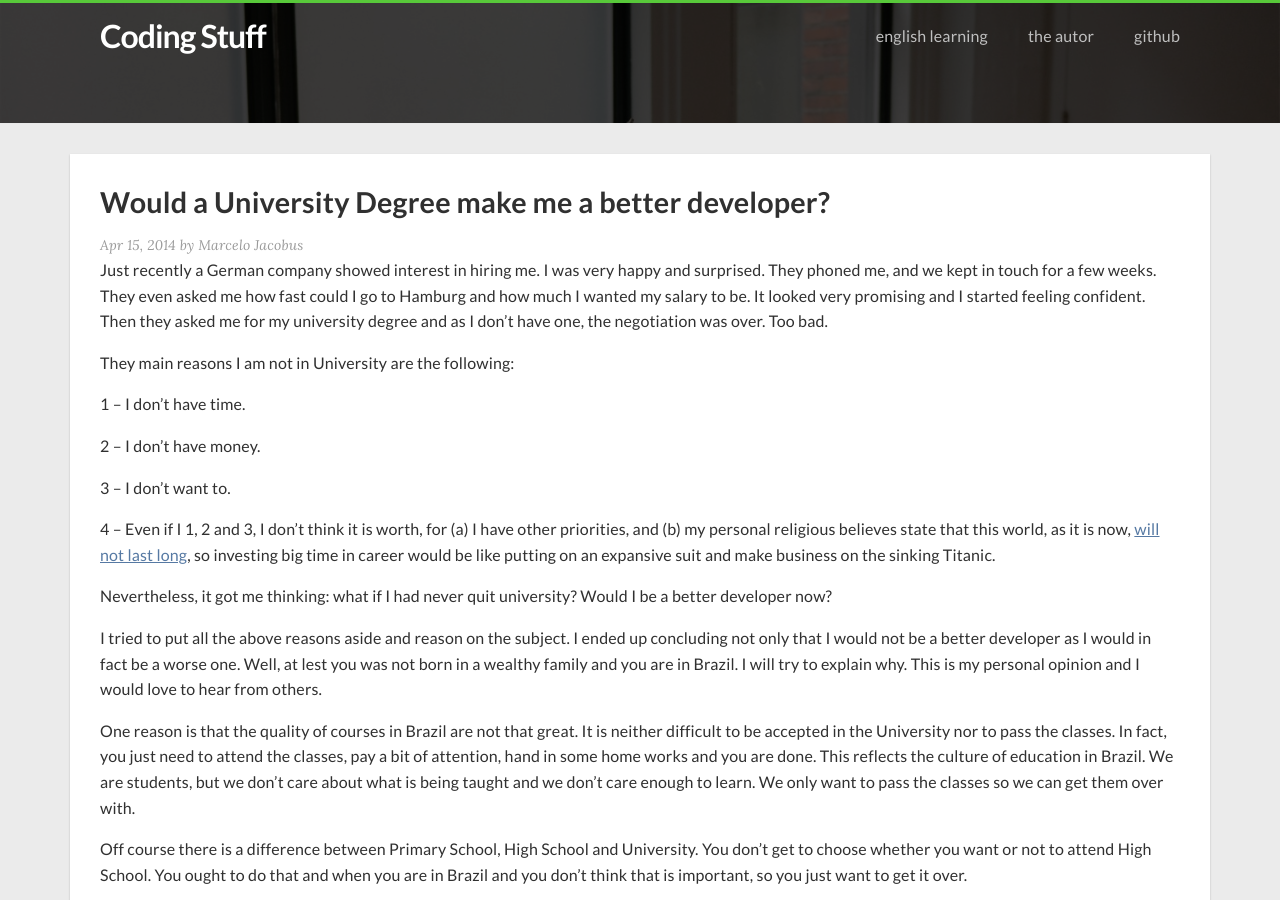
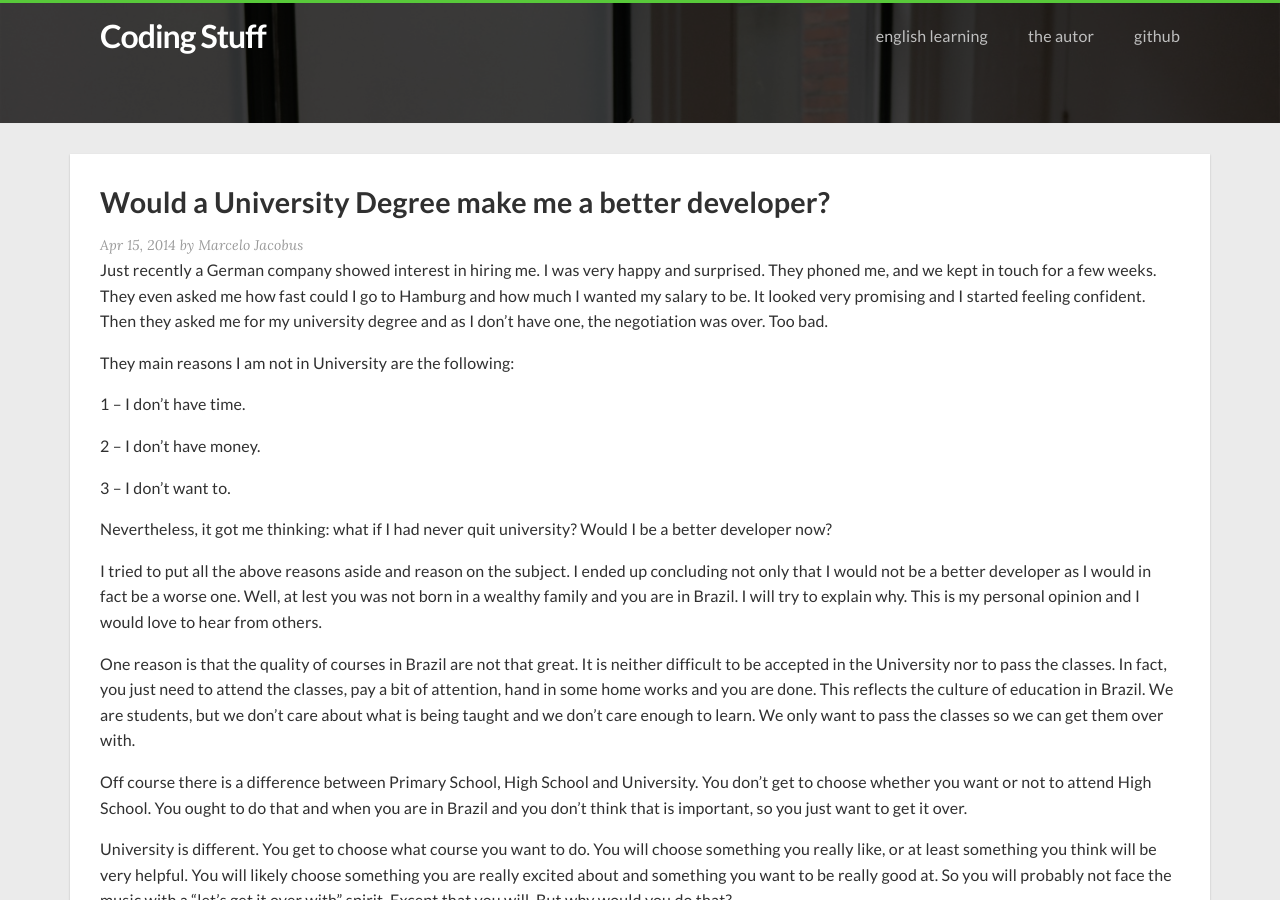
Before and after one commit to mjacobus/mjacobus.github.io, a Jekyll site: the page built from _posts/2014-04-15-would-a-university-degree-make-me-a-better-developer.md, in a window 1280 px wide and 900 px high. Built offline with Jekyll 4.4.1, drawn with Linux system fonts in a browser that asks for light colours; nearby versions of some CDN libraries; comment, search, counter and statistics services are not loaded.

Commit message:
Remove irrelevant comment from post

```diff
--- a/_posts/2014-04-15-would-a-university-degree-make-me-a-better-developer.md
+++ b/_posts/2014-04-15-would-a-university-degree-make-me-a-better-developer.md
@@ -14,8 +14,6 @@ They main reasons I am not in University are the following:
 2 – I don’t have money.
 
 3 – I don’t want to.
-
-4 – Even if I 1, 2 and 3, I don’t think it is worth, for (a) I have other priorities, and (b) my personal religious believes state that this world, as it is now, [will not last long](http://www.jw.org/en/publications/books/bible-teach/are-we-living-in-the-last-days/), so investing big time in career would be like putting on an expansive suit and make business on the sinking Titanic.
 
 Nevertheless, it got me thinking: what if I had never quit university? Would I be a better developer now?
 
```
